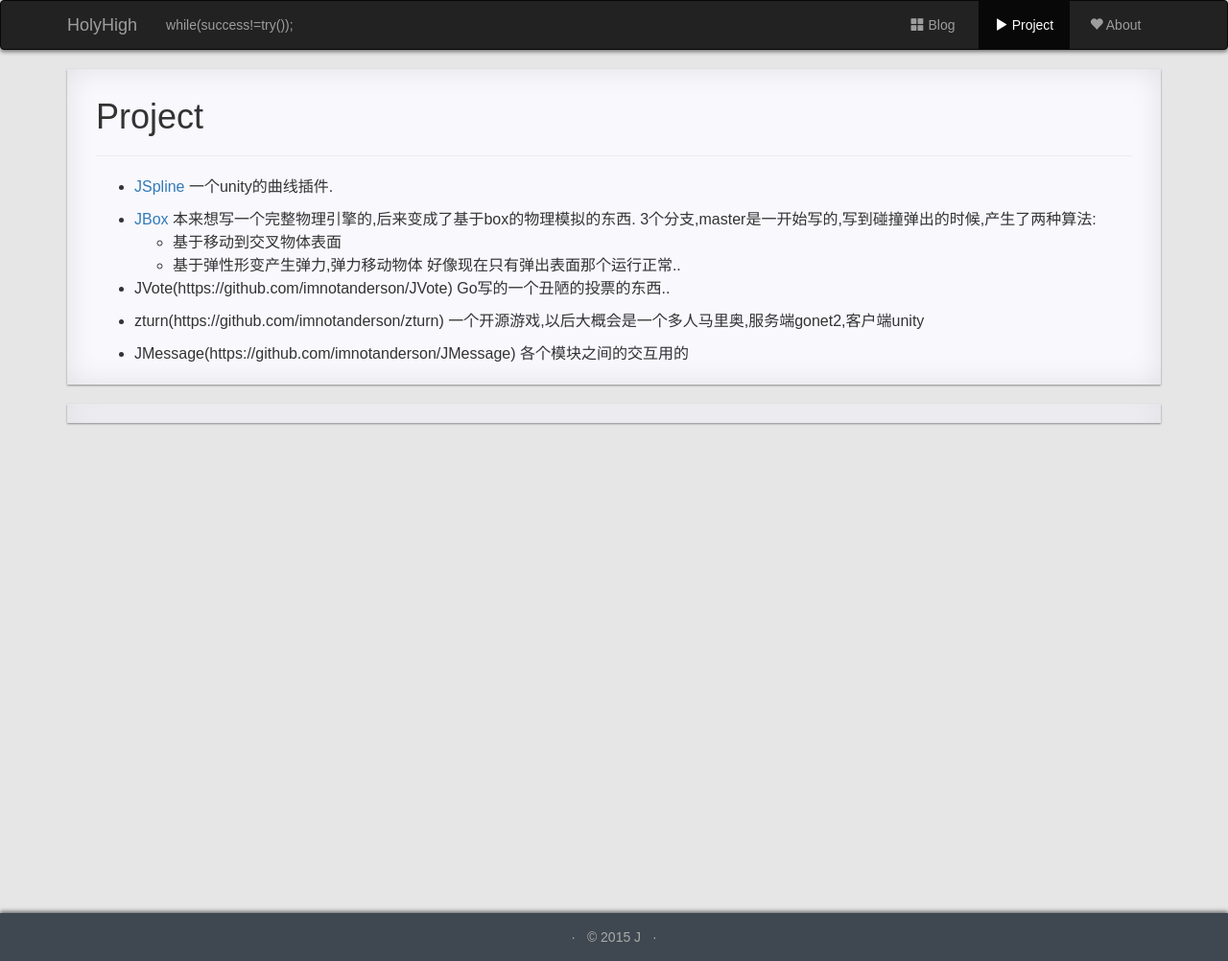
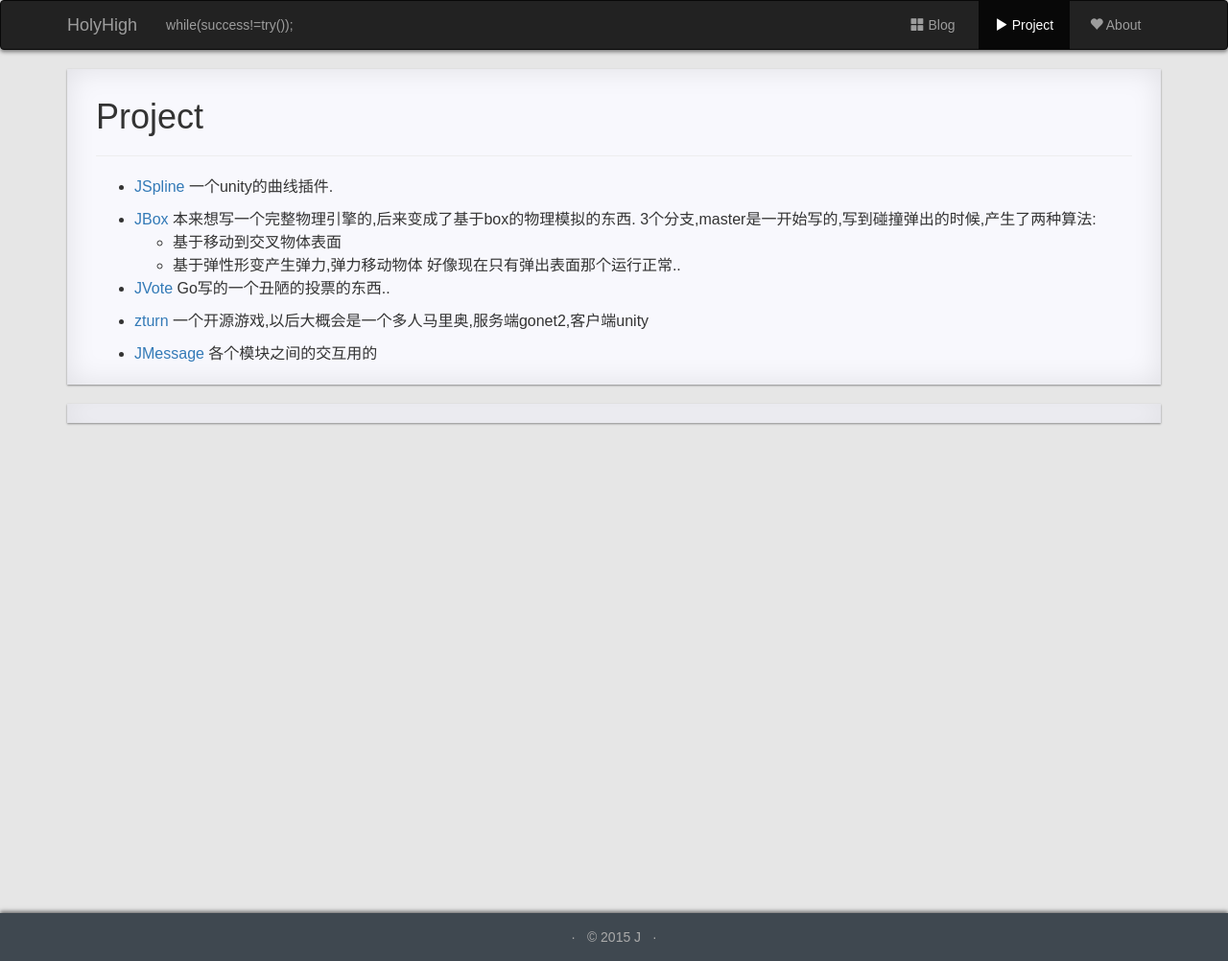
Before and after one commit to imnotanderson/imnotanderson.github.io, a Jekyll site: the page built from pages/1demo.md, in a window 1280 px wide. Shown: the whole page at 96% size. Built offline with Jekyll 4.4.1, drawn with Linux system fonts in a browser that asks for light colours; nearby versions of some CDN libraries; comment, search, counter and statistics services are not loaded.

Commit message:
Update 1demo.md

```diff
--- a/pages/1demo.md
+++ b/pages/1demo.md
@@ -15,11 +15,11 @@ icon: glyphicon-play
     - 基于弹性形变产生弹力,弹力移动物体
     好像现在只有弹出表面那个运行正常..
 
-- JVote(https://github.com/imnotanderson/JVote)
+- [JVote](https://github.com/imnotanderson/JVote)
     Go写的一个丑陋的投票的东西..
 
-- zturn(https://github.com/imnotanderson/zturn)
+- [zturn](https://github.com/imnotanderson/zturn)
     一个开源游戏,以后大概会是一个多人马里奥,服务端gonet2,客户端unity
 
-- JMessage(https://github.com/imnotanderson/JMessage)
+- [JMessage](https://github.com/imnotanderson/JMessage)
     各个模块之间的交互用的
```
